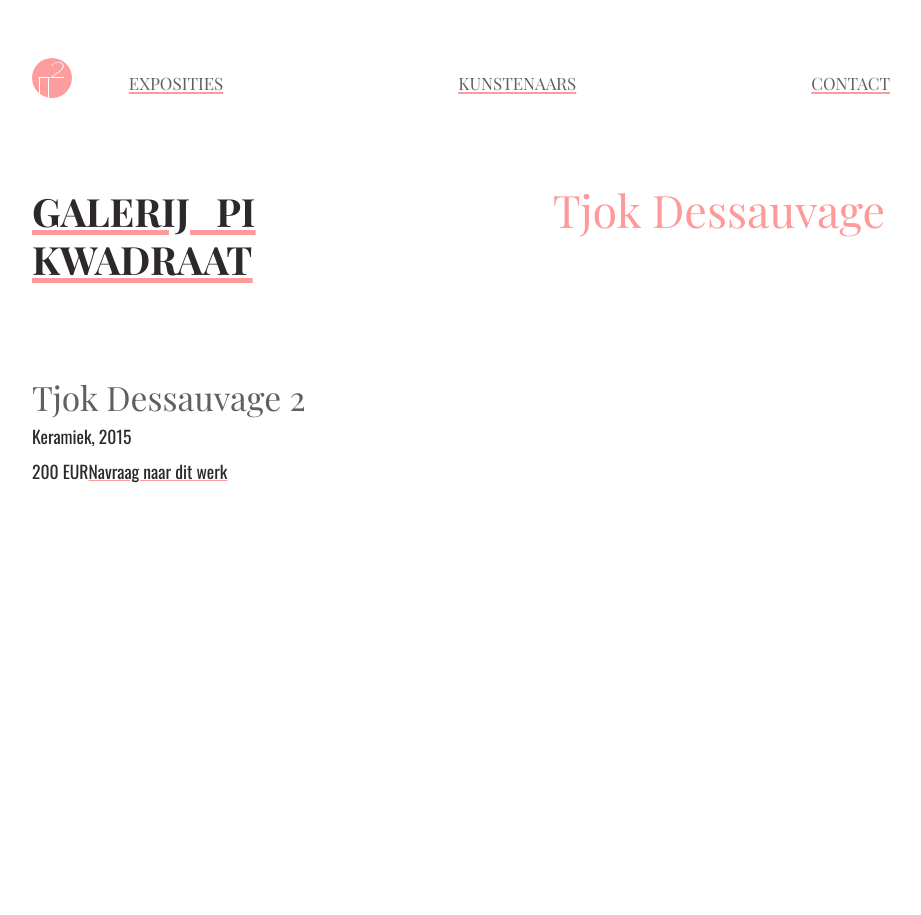
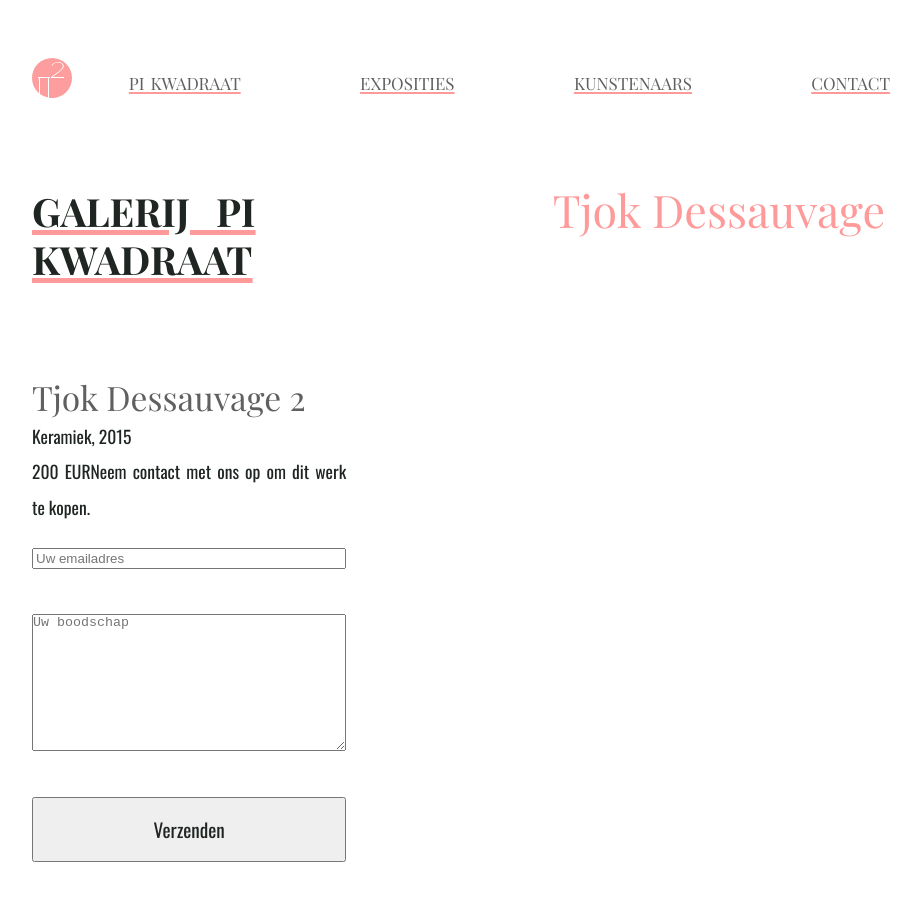
Before and after one commit to croketephji/pikwadraat, a Jekyll site: the page built from _werken/dessauvage-2.md, in a window 1280 px wide. Shown: the whole page, without its empty margins (174-1095 px from the left). Built offline with Jekyll 4.4.1, drawn with Linux system fonts in a browser that asks for light colours.

Commit message:
Created contact forms and beefed out Contact page

```diff
--- a/_config.yml
+++ b/_config.yml
@@ -14,7 +14,8 @@
 # You can create any custom variable you would like, and they will be accessible
 # in the templates via {{ site.myvariable }}.
 title: Pi Kwadraat
-email: your-email@example.com
+google_maps_javascript_api_key: "AIzaSyCslLExU7aE6ciRbS_zrWI5Y08TNuveU3I"
+email: ypermanpaul@gmail.com
 description: >- # this means to ignore newlines until "baseurl:"
   Galerij Pi Kwadraat in Erpe brengt hedendaagse keramiek en glas van jonge, beloftevolle kunstenaars en bekende artiesten.
 baseurl: "" # the subpath of your site, e.g. /blog
--- a/_includes/contactform.html
+++ b/_includes/contactform.html
@@ -0,0 +1,10 @@
+<form accept-charset="UTF-8" action="https://formspree.io/{{site.email}}" method="post">
+  <input type="email" name="email" value="" autocomplete="on" placeholder="Uw emailadres" required>
+  <textarea name="message" value="" autocomplete="off" placeholder="Uw boodschap"></textarea>
+  <input type="submit" name="submit" value="Verzenden">
+
+  <input type="hidden" name="_subject" value="Betreft {{include.referent}}">
+  <input type="text" name="_gotcha" style="display:none">
+  <input type="hidden" name="_next" value="{{include.referent.url}}">
+  <input type="hidden" name="_language" value="nl" />
+</form>
--- a/_layouts/default.html
+++ b/_layouts/default.html
@@ -14,6 +14,7 @@
 				<a href="/"><img src="/assets/site/logo.svg" alt="Home Icon"></a>
 			</div>
 	    <ul class="navbar">
+				<li><a href="/">pi kwadraat</a></li>
 				{% for expo in site.exposities %}
 					{%- if expo.begin < site.time and expo.einde > site.time -%}
 						<li><a href={{expo.url}}>bezoek nu {{expo.title}}</a></li>
--- a/_layouts/werk.html
+++ b/_layouts/werk.html
@@ -20,7 +20,8 @@
     {%- if page.prijs > 0 -%}
       {{page.prijs}} EUR
     {%- endif -%}
-     <a href="mailto:{{ site.email }}?Subject=Het werk &quot;{{page.title}}&quot; kopen" target="_top">Navraag naar dit werk</a>
+    Neem contact met ons op om dit werk te kopen.
+    {%- include contactform.html referent=page.title-%}
     </p>
     {% endif %}
   </div>
--- a/css/main.css
+++ b/css/main.css
@@ -1,9 +1,9 @@
 :root {
   --bg-color: #ffffff;
   --contrast-color: #fe9a9a;
-  --contrast-color2: hsl(148, 15%, 55%);
+  --contrast-color2: #7b9d8b;
   --grey-color: #606060;
-  --main-text-color: #2d2829;
+  --main-text-color: /*#2d2829;*/#1f2521;
   --h1-font-size: calc(3vw + 1.1em);
   --small-gap: calc(5% - 50px);
   --medium-gap: calc(10% - 50px);
@@ -24,6 +24,31 @@
 ul {
     list-style-type: none;
     padding: 0;
+}
+
+form {
+  width: 100%;
+  height: 40vh;
+  display: flex;
+  flex-direction: column;
+  justify-content: space-around;
+}
+
+input[type=button], input[type=submit], input[type=reset] {
+    color: var(--main-text-color);
+    padding: 16px 32px;
+    text-decoration: none;
+    font-family: var(--body-font);
+    font-weight: normal;
+    font-size: 1.2em;
+    cursor: pointer;
+}
+
+textarea {
+  width: calc(100% - 2px); /* Border is added after width for some reason, unlike other elements*/
+  height: 15vh;
+  margin: 0px;
+  padding: 0px;
 }
 
 .container {
@@ -57,6 +82,12 @@
   grid-column: auto / span 6;
   width: 100%;
   height: 40vh;
+}
+
+.map {
+  grid-column: auto / span 5;
+  width: 100%;
+  height: 100%;
 }
 
 .gallery-midsize {
@@ -251,7 +282,7 @@
   }
 
   .gallery-full {
-    grid-column: 6 / span 5;
+    grid-column: 5 / span 6;
   }
 
   .gallery .superparagraph {
--- a/index.html
+++ b/index.html
@@ -4,8 +4,8 @@
 ---
 <div class="gallery">
   <div class="superparagraph">
-  	 <p>Galerij pi kwadraat heeft de deuren geopend op het eind van de vorige eeuw, september 1999 om precies te zijn. In een eigentijds gebouw worden een aantal tentoonstellingen per jaar georganiseerd. Daarnaast is de galerij open na afspraak.
-     De klemtoon ligt op hedendaagse keramiek en glas, maar regelmatig komen ook andere disciplines aan bod. Vaak gaat het om werk van jonge, beloftevolle kunstenaars in combinatie met kunstenaars die al enige bekendheid verworven hebben.</p>
+  	 <p>Galerij pi kwadraat heeft de deuren geopend op het eind van de vorige eeuw, september 1999 om precies te zijn. In een eigentijds gebouw worden een aantal <a href="/exposities">tentoonstellingen</a> per jaar georganiseerd. Daarnaast is de galerij open na afspraak.
+     De klemtoon ligt op hedendaagse keramiek en glas, maar regelmatig komen ook andere disciplines aan bod. Vaak gaat het om werk van jonge, beloftevolle <a href="/kunstenaars">kunstenaars</a> in combinatie met kunstenaars die al enige bekendheid verworven hebben.</p>
   </div>
   {%- assign media_files = site.static_files | where: "media", true -%}
   {%- for mymedia in media_files -%}
```
Also changed, not shown: contact.html (+35 -7 lines).
